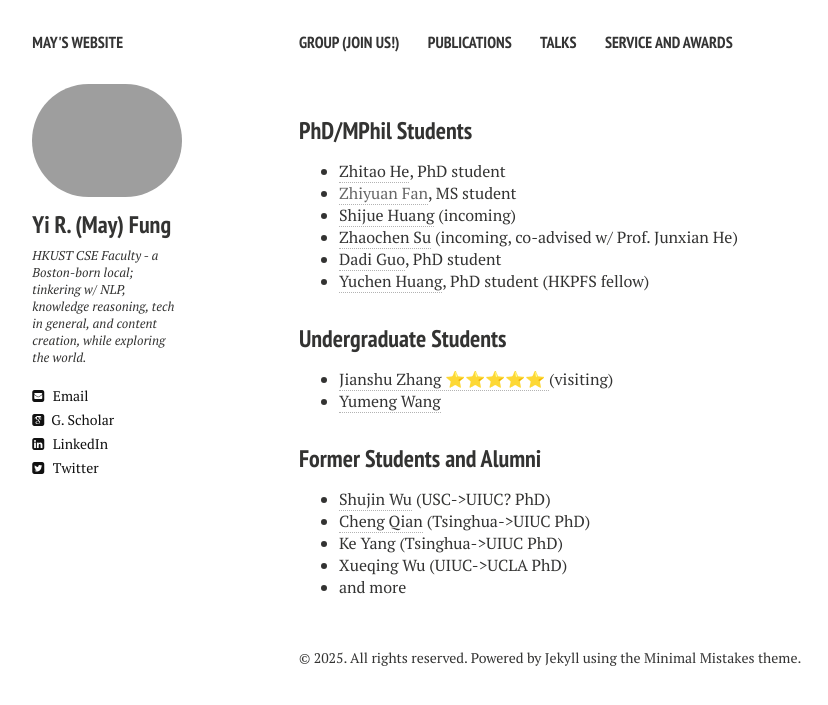
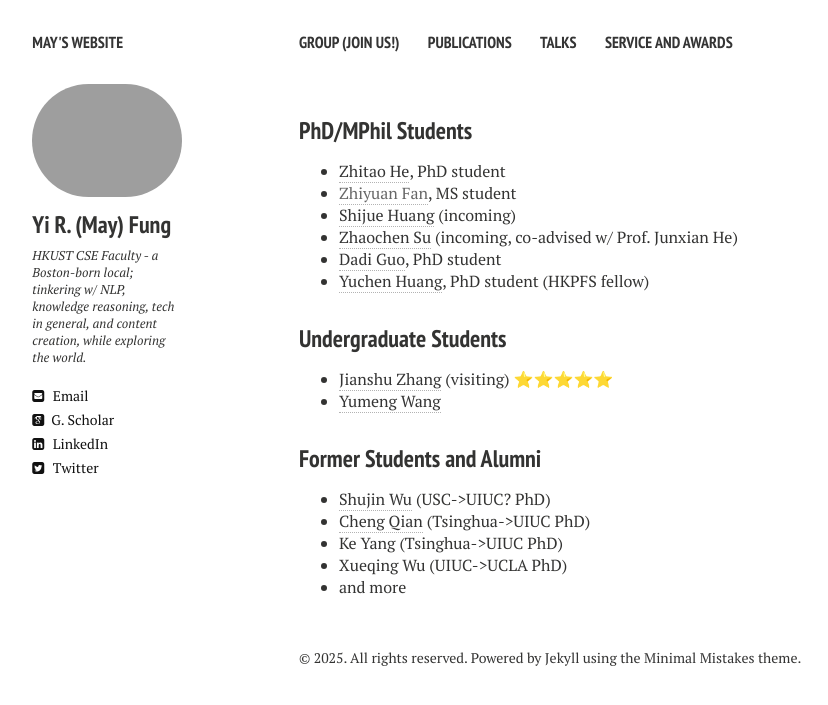
Before and after one commit to mayrfung/mayrfung.github.io, a Jekyll site: the page built from group.md, in a window 1280 px wide. Shown: the top 705 px of the page, without its empty margins (21-849 px from the left). Built offline with Jekyll 4.4.1, drawn with Linux system fonts in a browser that asks for light colours; nearby versions of some CDN libraries.

```diff
--- a/_layouts/group.html
+++ b/_layouts/group.html
@@ -50,7 +50,7 @@
 
 <h3 style="margin-bottom:0px;padding-top:10px;">Undergraduate Students</h3>
 <ul>
-  <li><a href="https://sterzhang.github.io/" target="_blank">Jianshu Zhang ⭐⭐⭐⭐⭐ </a> (visiting) </li>
+  <li><a href="https://sterzhang.github.io/" target="_blank">Jianshu Zhang</a> (visiting) ⭐⭐⭐⭐⭐ </li>
 <li><a href="https://alexwwwwww.github.io/" target="_blank">Yumeng Wang</a> </li>
 </ul>
 
```
